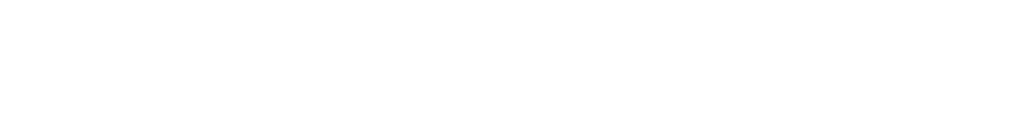
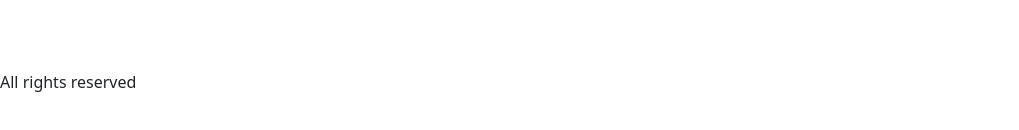
Before and after one commit to savio1912/flames, a React (Create React App) app: page / in a window 1280 px wide. Shown: the part 546-676 px from the top of the page, without its empty margins (0-1019 px from the left). Built offline with nearby package versions, Linux system fonts and the light colour scheme.

Commit message:
BrowserRouter added

```diff
--- a/src/App.js
+++ b/src/App.js
@@ -6,10 +6,19 @@ import Dashboard from "./Dashboard.js";
 const App = () => {
   return (
     <BrowserRouter>
-      <Routes>
-        <Route path="/" element={<Dashboard />} />
-        <Route path="/flames" element={<Form />} />
-      </Routes>
+      <main>
+        <Routes>
+          <Route path="/" element={<Dashboard />} />
+          <Route path="/flames" element={<Form />} />
+          {/* <Route
+            path="/result"
+            element={
+              <Flames name1={n1.toLowerCase()} name2={n2.toLowerCase()} />
+            }
+          /> */}
+        </Routes>
+      </main>
+      <footer className="footer">All rights reserved</footer>
     </BrowserRouter>
   );
 };
```
